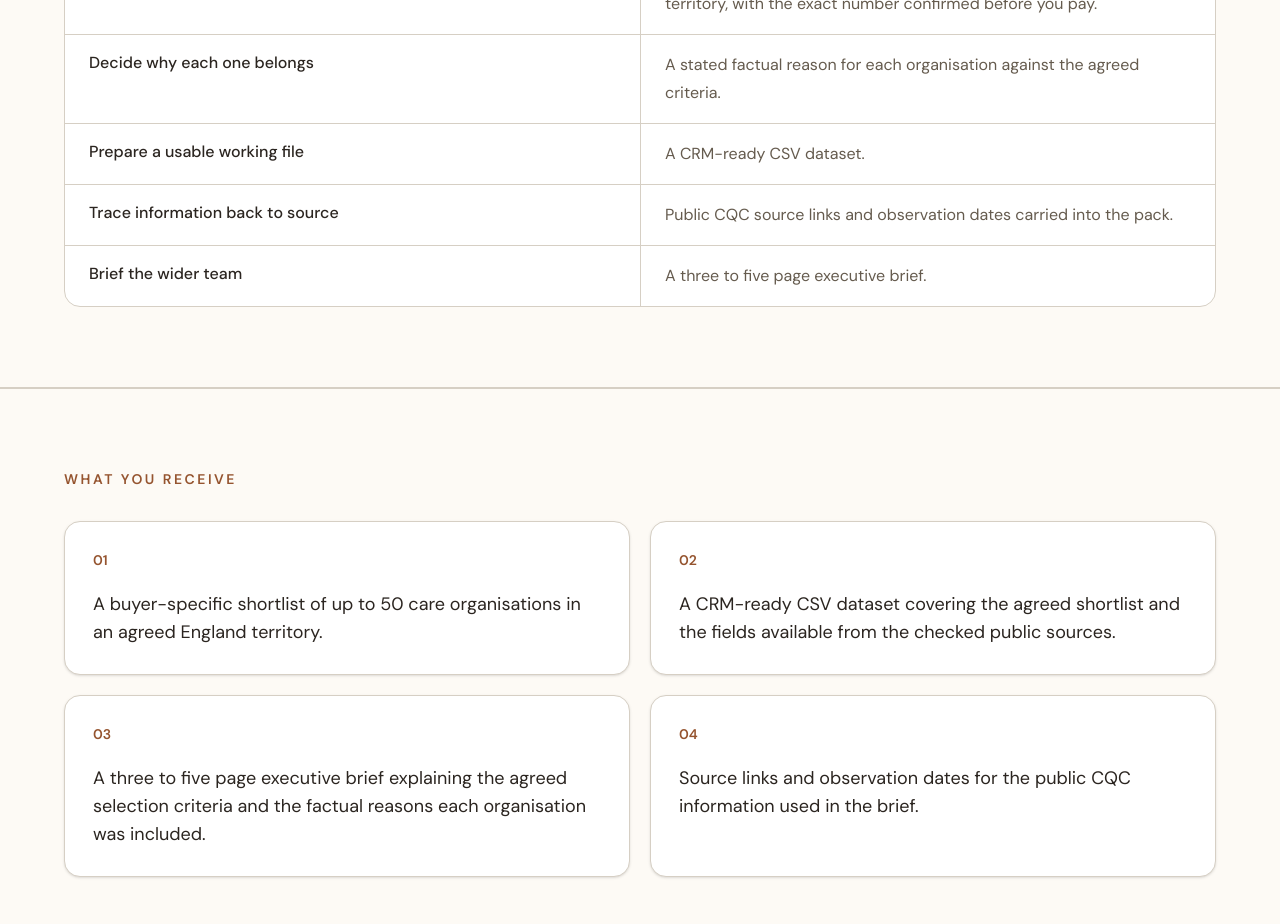
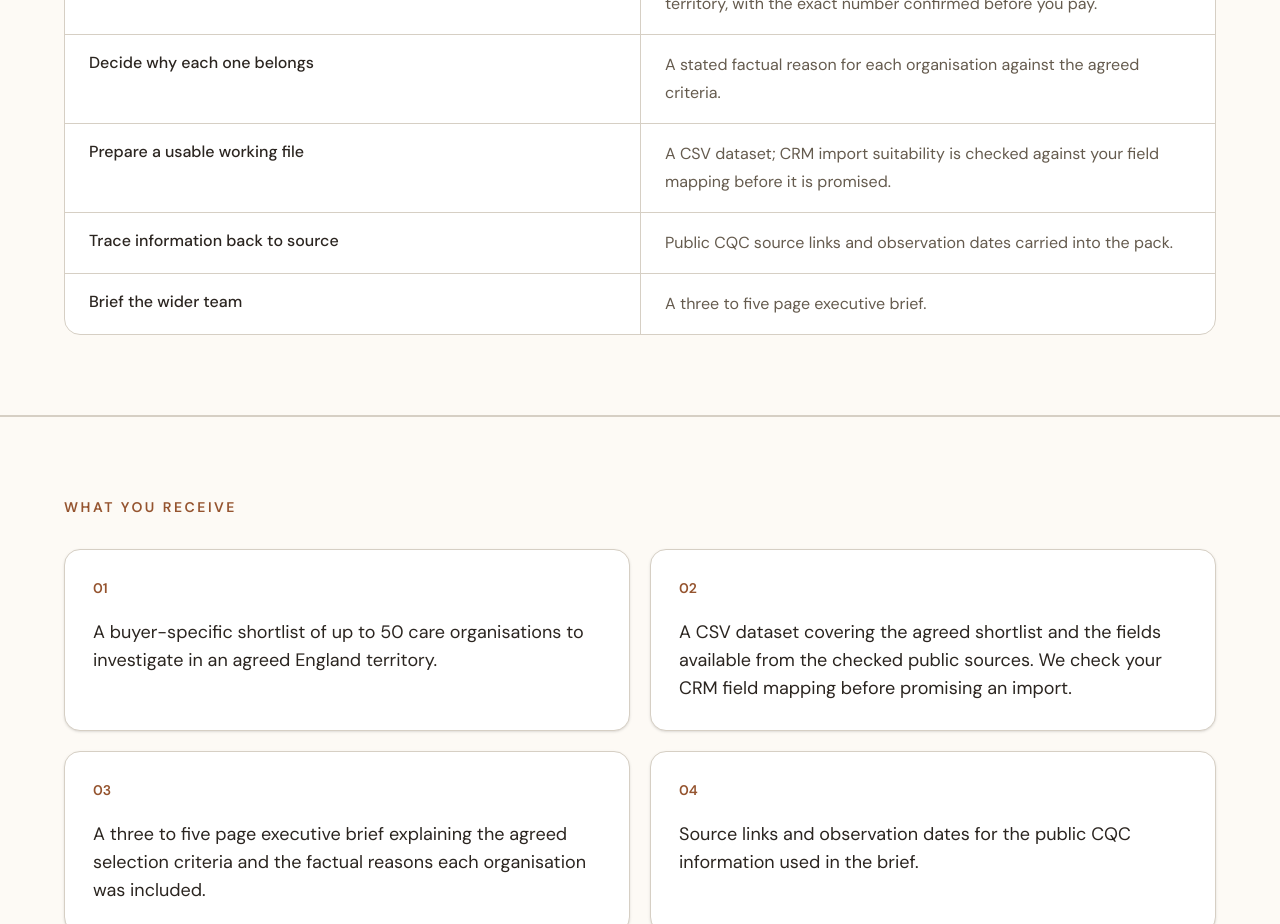
Before and after one commit to sapopo93/caregist, a Next.js app in the folder frontend/: page /territory-opportunity-brief in a window 1280 px wide. Shown: the part 1340-2264 px from the top of the page. Built offline with nearby package versions, Linux system fonts and the light colour scheme; no server answers.

Commit message:
Remove unconditional CRM import claims from Brief page

```diff
--- a/frontend/app/territory-opportunity-brief/page.tsx
+++ b/frontend/app/territory-opportunity-brief/page.tsx
@@ -5,12 +5,12 @@ import { TERRITORY_BRIEF_PRICE_GBP } from "@/lib/territory-scope";
 
 export const metadata: Metadata = {
   title: "Territory Opportunity Brief | CareGist",
-  description: `A buyer-specific shortlist of up to 50 care organisations, a CRM-ready dataset and a concise executive brief for £${TERRITORY_BRIEF_PRICE_GBP}.`,
+  description: `A buyer-specific shortlist of up to 50 care organisations to investigate, a CSV dataset and a concise executive brief for £${TERRITORY_BRIEF_PRICE_GBP}.`,
 };
 
 const deliverables = [
-  "A buyer-specific shortlist of up to 50 care organisations in an agreed England territory.",
-  "A CRM-ready CSV dataset covering the agreed shortlist and the fields available from the checked public sources.",
+  "A buyer-specific shortlist of up to 50 care organisations to investigate in an agreed England territory.",
+  "A CSV dataset covering the agreed shortlist and the fields available from the checked public sources. We check your CRM field mapping before promising an import.",
   "A three to five page executive brief explaining the agreed selection criteria and the factual reasons each organisation was included.",
   "Source links and observation dates for the public CQC information used in the brief.",
 ];
@@ -24,7 +24,7 @@ const boundaries = [
 const workRemoved = [
   ["Find the relevant organisations", "A buyer-specific shortlist of up to 50 organisations for the agreed territory, with the exact number confirmed before you pay."],
   ["Decide why each one belongs", "A stated factual reason for each organisation against the agreed criteria."],
-  ["Prepare a usable working file", "A CRM-ready CSV dataset."],
+  ["Prepare a usable working file", "A CSV dataset; CRM import suitability is checked against your field mapping before it is promised."],
   ["Trace information back to source", "Public CQC source links and observation dates carried into the pack."],
   ["Brief the wider team", "A three to five page executive brief."],
 ];
```
Also changed, not shown: 1 other file (tests, documents, lock files or other folders).
